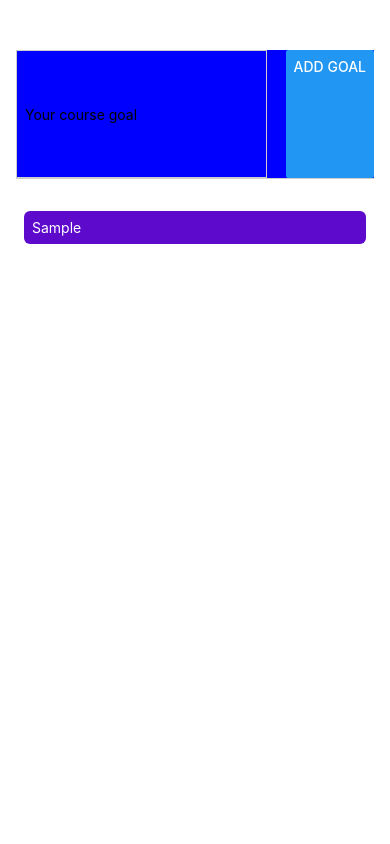
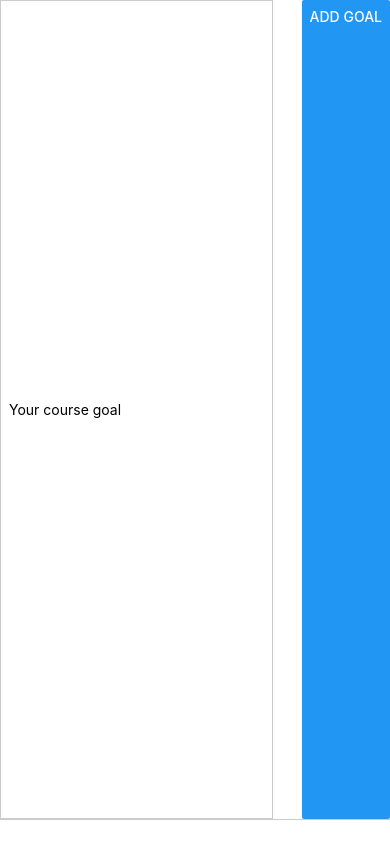
Before and after one commit to jonathanudeh/coursegoals-native, a React Native app: screen / in a window 390 px wide. Both pictures are taken after typing "Sample" into the empty fields and a click on the button "ADD GOAL". Built offline with nearby package versions, Linux system fonts and the light colour scheme.

Commit message:
Making items deletable

```diff
--- a/App.js
+++ b/App.js
@@ -14,6 +14,10 @@
     ]);
   }
 
+  function deleteGoalHandler(id) {
+    setCourseGoals((prev) => courseGoals.filter((goal) => goal.id !== id));
+  }
+
   return (
     <View style={styles.appContainer}>
       <GoalInput onAddGoal={addGoalHandler} />
@@ -22,7 +26,13 @@
         <FlatList
           data={courseGoals}
           renderItem={(itemData) => {
-            return <GoalItem text={itemData.item.text} />;
+            return (
+              <GoalItem
+                text={itemData.item.text}
+                id={itemData.item.id}
+                onDeleteItem={deleteGoalHandler}
+              />
+            );
           }}
           keyExtractor={(item, index) => {
             return item.id;
@@ -42,6 +52,6 @@
   },
 
   goalContainer: {
-    flex: 5,
+    flex: 8,
   },
 });
--- a/components/GoalInput.js
+++ b/components/GoalInput.js
@@ -1,5 +1,5 @@
 import { useState } from "react";
-import { Button, StyleSheet, TextInput, View } from "react-native";
+import { Button, Modal, StyleSheet, TextInput, View } from "react-native";
 
 function GoalInput(props) {
   const [enteredGoalText, setEnteredGoalText] = useState("");
@@ -14,6 +14,7 @@
   }
 
   return (
+    <Modal>
       <View style={styles.inputContainer}>
         <TextInput
           placeholder="Your course goal"
@@ -24,6 +25,7 @@
 
         <Button title="Add Goal" onPress={addGoalHandler} />
       </View>
+    </Modal>
   );
 }
 
@@ -38,7 +40,6 @@
     marginBottom: 24,
     borderBottomWidth: 1,
     borderBottomColor: "#cccccc",
-    backgroundColor: "blue",
   },
 
   textInput: {
--- a/components/GoalItem.js
+++ b/components/GoalItem.js
@@ -1,10 +1,16 @@
-import { StyleSheet, Text, View } from "react-native";
+import { Pressable, StyleSheet, Text, View } from "react-native";
 
 function GoalItem(props) {
   return (
-    <View style={styles.goalItem}>
-      <Text style={styles.goalText}>{props.text}</Text>
-    </View>
+    <Pressable
+      onPress={props.onDeleteItem.bind(this, props.id)}
+      android_ripple={{ backgroundColor: "#210644" }}
+      style={({ pressed }) => pressed && styles.pressedItem}
+    >
+      <View style={styles.goalItem}>
+        <Text style={styles.goalText}>{props.text}</Text>
+      </View>
+    </Pressable>
   );
 }
 
@@ -18,6 +24,9 @@
     backgroundColor: "#5e0acc",
   },
 
+  pressedItem: {
+    opacity: 0.5,
+  },
   goalText: {
     color: "white",
   },
```
Lines whose indentation alone changed are shown as unchanged.
